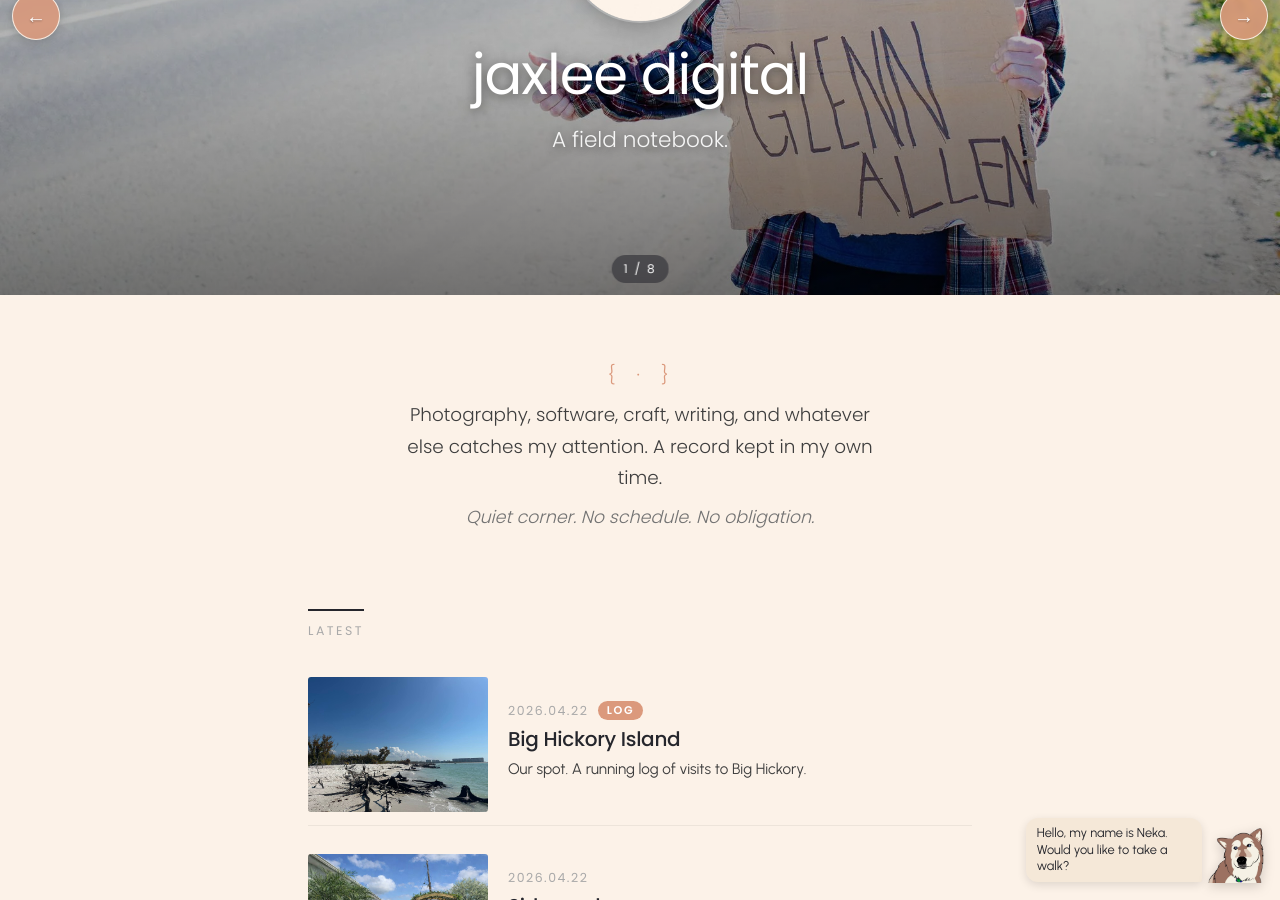
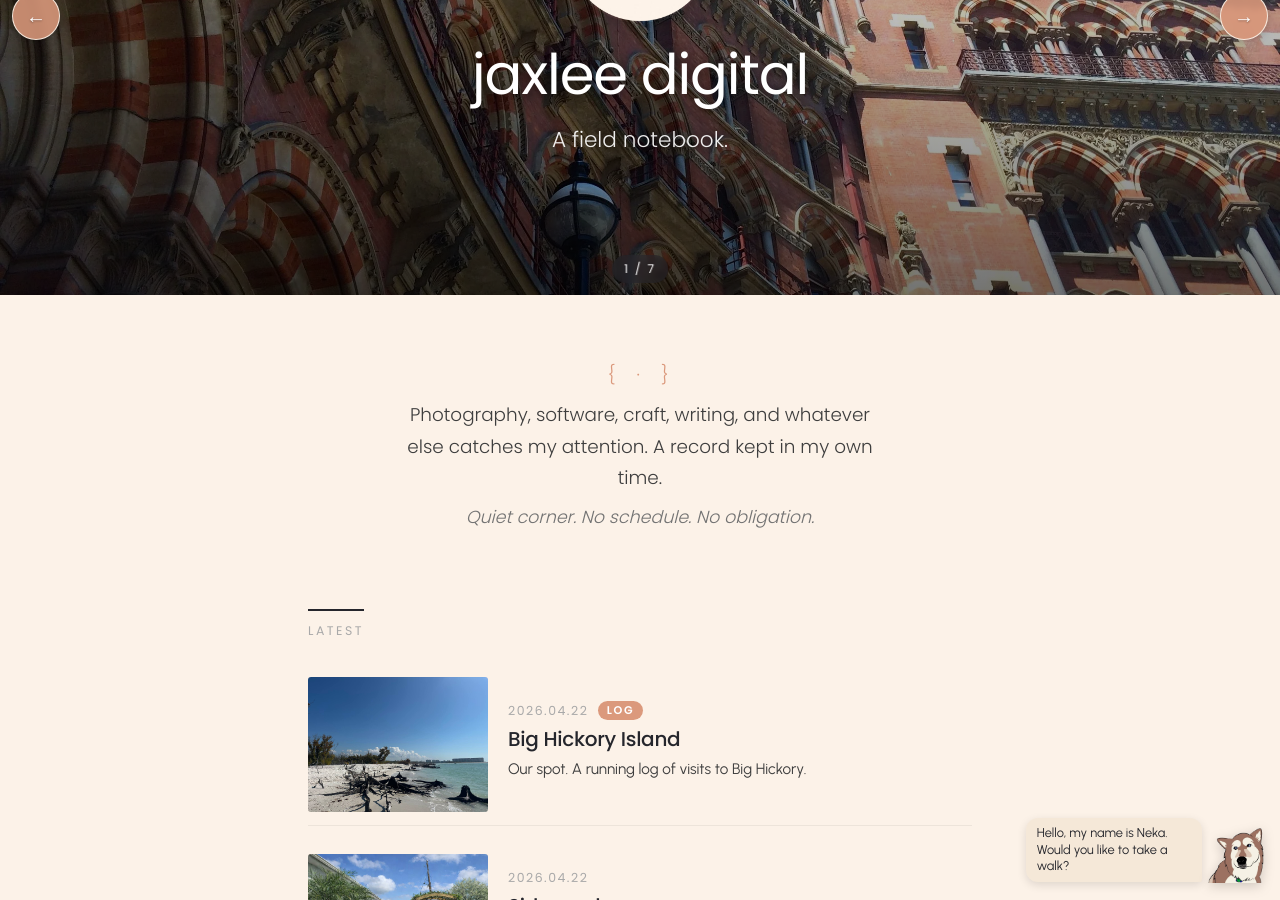
Before and after one commit to jaxlee-digital/jaxlee, a Jekyll site: the page built from index.md, in a window 1280 px wide and 900 px high, scrolled down 392 px. Built offline with Jekyll 4.4.1, drawn with Linux system fonts in a browser that asks for light colours.

Commit message:
home: remove first hero slide (hitchhiking)

```diff
--- a/_layouts/home.html
+++ b/_layouts/home.html
@@ -5,10 +5,7 @@ layout: default
          aria-roledescription="carousel" aria-label="jaxlee digital">
   <ul class="home-hero__track" aria-live="polite">
     <li class="home-hero__slide is-active">
-      <img src="{{ '/assets/images/sheehan-club/hero-hitchhiking.jpg' | relative_url }}" alt="Hitchhiking, open road">
-    </li>
-    <li class="home-hero__slide">
-      <img src="{{ '/assets/images/sheehan-club/adventure1.jpg' | relative_url }}" alt="" loading="lazy">
+      <img src="{{ '/assets/images/sheehan-club/adventure1.jpg' | relative_url }}" alt="">
     </li>
     <li class="home-hero__slide">
       <img src="{{ '/assets/images/sheehan-club/adventure2.jpg' | relative_url }}" alt="" loading="lazy">
@@ -44,7 +41,7 @@ layout: default
   <button class="home-carousel__btn home-carousel__btn--next" type="button" aria-label="Next image" data-carousel-next>
     <span aria-hidden="true">&#8594;</span>
   </button>
-  <p class="home-carousel__counter" data-carousel-counter aria-hidden="true">1 / 8</p>
+  <p class="home-carousel__counter" data-carousel-counter aria-hidden="true">1 / 7</p>
 </section>
 
 <script>
```
